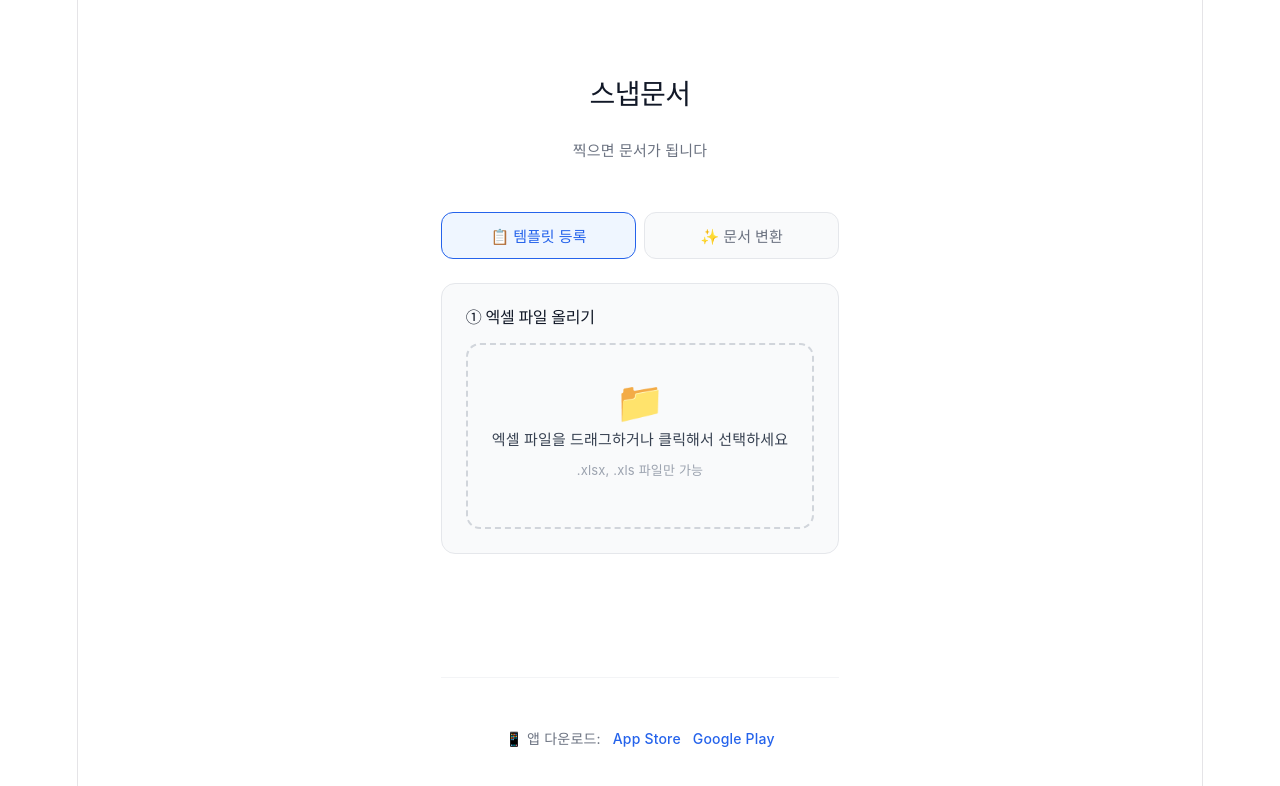
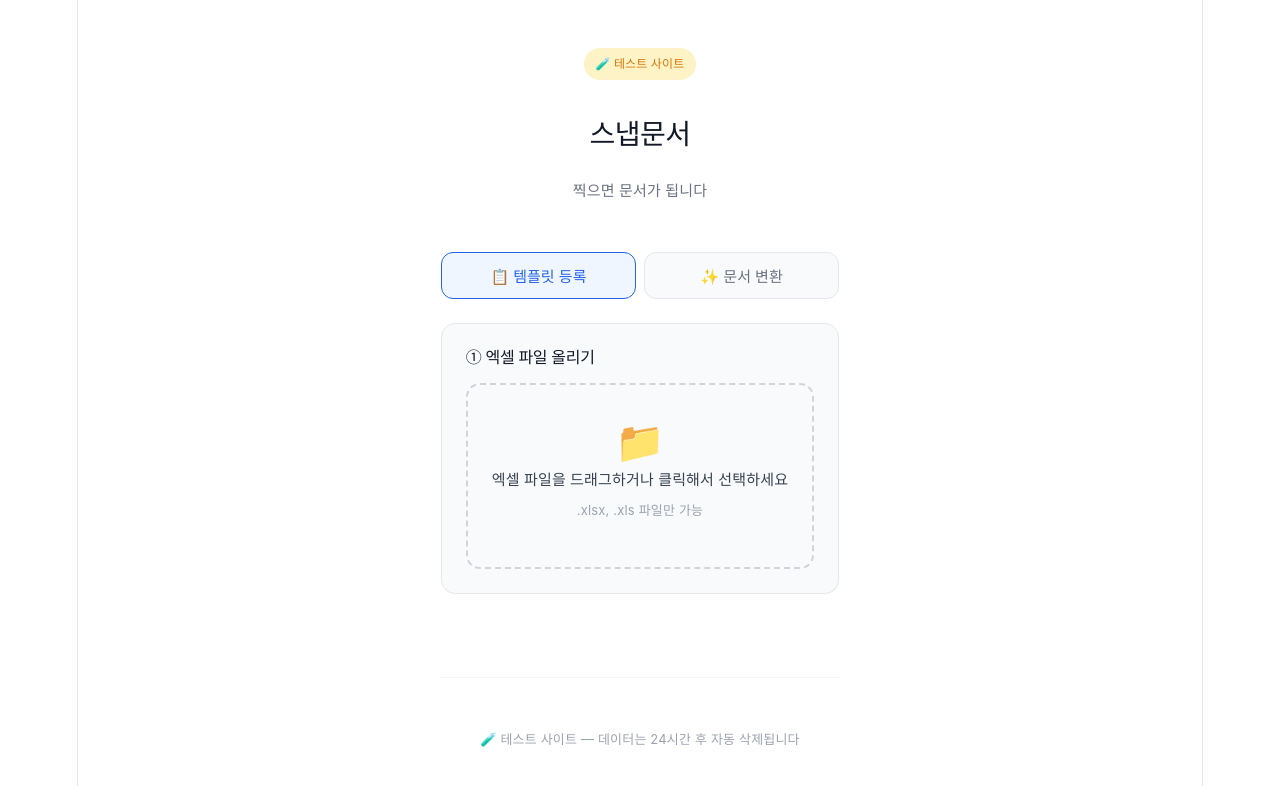
Before and after one commit to counterpencil/snapdocument, a React (Vite) app in the folder web/: page / in a window 1280 px wide. Shown: the top 786 px of the page. Built offline with nearby package versions, Linux system fonts and the light colour scheme.

Commit message:
테스트 사이트 배지 추가 + 앱스토어 링크 주석처리

```diff
--- a/web/src/App.css
+++ b/web/src/App.css
@@ -30,6 +30,16 @@ body {
   font-weight: 800;
   color: #111827;
   letter-spacing: -0.5px;
+}
+.beta-badge {
+  display: inline-block;
+  padding: 3px 12px;
+  background: #fef3c7;
+  color: #d97706;
+  border-radius: 20px;
+  font-size: 12px;
+  font-weight: 600;
+  margin-bottom: 8px;
 }
 .subtitle {
   font-size: 15px;
@@ -232,6 +242,10 @@ body {
 .footer__link:hover {
   text-decoration: underline;
 }
+.footer__test {
+  font-size: 13px;
+  color: #9ca3af;
+}
 
 /* ─── 스프레드시트 미리보기 ─── */
 .spreadsheet-preview {
--- a/web/src/App.tsx
+++ b/web/src/App.tsx
@@ -25,6 +25,7 @@ function App() {
   return (
     <div className="app">
       <header className="header">
+        <div className="beta-badge">🧪 테스트 사이트</div>
         <h1 className="logo">스냅문서</h1>
         <p className="subtitle">찍으면 문서가 됩니다</p>
       </header>
@@ -49,11 +50,14 @@ function App() {
       </main>
 
       <footer className="footer">
+        {/* TODO: 앱 출시 후 활성화
         <div className="footer__download">
           <span>📱 앱 다운로드:</span>
           <a href="#" className="footer__link">App Store</a>
           <a href="#" className="footer__link">Google Play</a>
         </div>
+        */}
+        <div className="footer__test">🧪 테스트 사이트 — 데이터는 24시간 후 자동 삭제됩니다</div>
       </footer>
     </div>
   );
```
Also changed, not shown: 2 other files (tests, documents, lock files or other folders).
